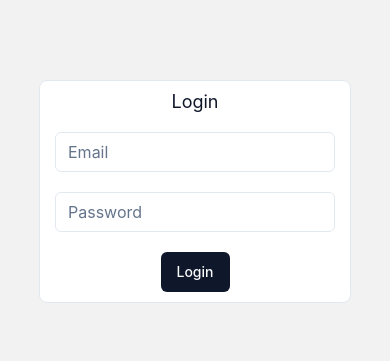
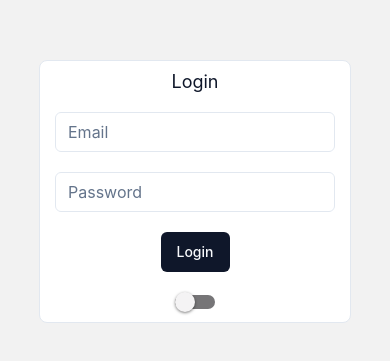
Before and after one commit to lqjlqj1997/leave-app-native, a React Native app: screen / in a window 390 px wide. Shown: the part 231-592 px from the top of the page. Built offline with nearby package versions, Linux system fonts and the light colour scheme.

Commit message:
Added switch draft component

```diff
--- a/tabs/Auth/Login.tsx
+++ b/tabs/Auth/Login.tsx
@@ -1,18 +1,24 @@
 import { useNavigation } from "@react-navigation/native";
 import { NativeStackNavigationProp } from "@react-navigation/native-stack";
-import { Text, TextInput } from "react-native";
+import { Text, TextInput, Switch } from "react-native";
 import { RootStackParamList } from "../../Router";
 import { Button } from "../../lib/components/Button";
 import { ContainerView } from "../../lib/components/ContainerView";
 import { getBaseStyle } from "../../lib/style/GlobalStyle";
 import { Layout } from "./Layout";
+import React, {useState} from 'react';
 
 export function LoginScreen() {
     const navigation =
         useNavigation<NativeStackNavigationProp<RootStackParamList, "Home">>();
 
-    const isDark = false;
-    const baseStyle = getBaseStyle(false);
+    // const isDark = false;
+    // const baseStyle = getBaseStyle(false);
+    const [isDark, setDarkMode] = useState(false);
+    const toggleSwitch = () => setDarkMode(previousState => !previousState);
+    isDark ? getBaseStyle(isDark) : getBaseStyle(!isDark);
+    const baseStyle = getBaseStyle(isDark);
+
     return (
         <Layout>
             <ContainerView
@@ -64,7 +70,7 @@ export function LoginScreen() {
                     }}
                     placeholder="Email"
                     placeholderTextColor={baseStyle.mutedForeground}
-                    keyboardType= "email-address"                />
+                    keyboardType="email-address" />
 
                 <TextInput
                     secureTextEntry={true}
@@ -89,6 +95,13 @@ export function LoginScreen() {
                     title="Login"
                     onPress={() => navigation.navigate("Test")}
                 ></Button>
+                <Switch
+                    trackColor={{ false: '#767577', true: '#81b0ff' }}
+                    thumbColor={isDark ? '#f5dd4b' : '#f4f3f4'}
+                    ios_backgroundColor="#3e3e3e"
+                    onValueChange={toggleSwitch}
+                    value={isDark}
+                />
             </ContainerView>
         </Layout>
     );
```
